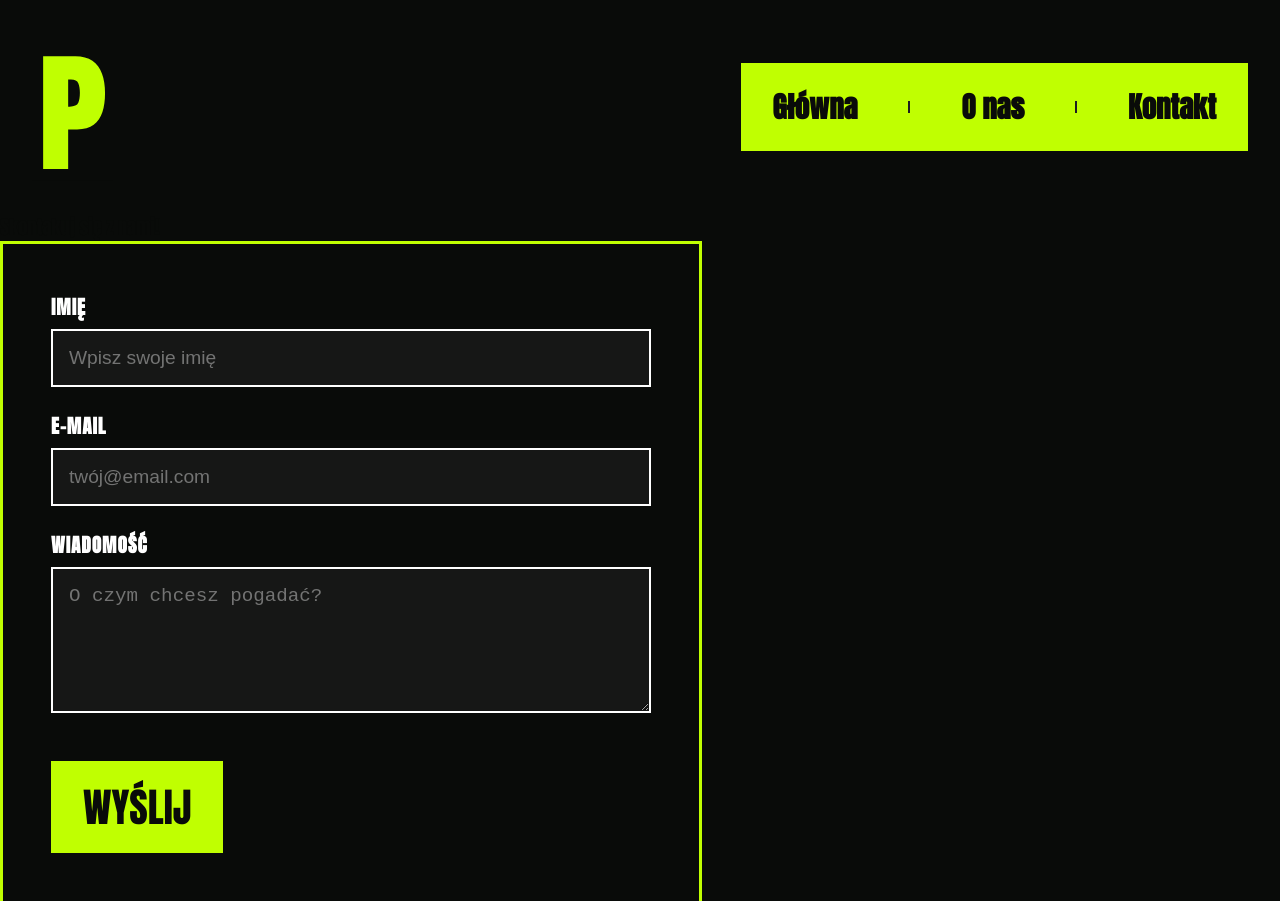
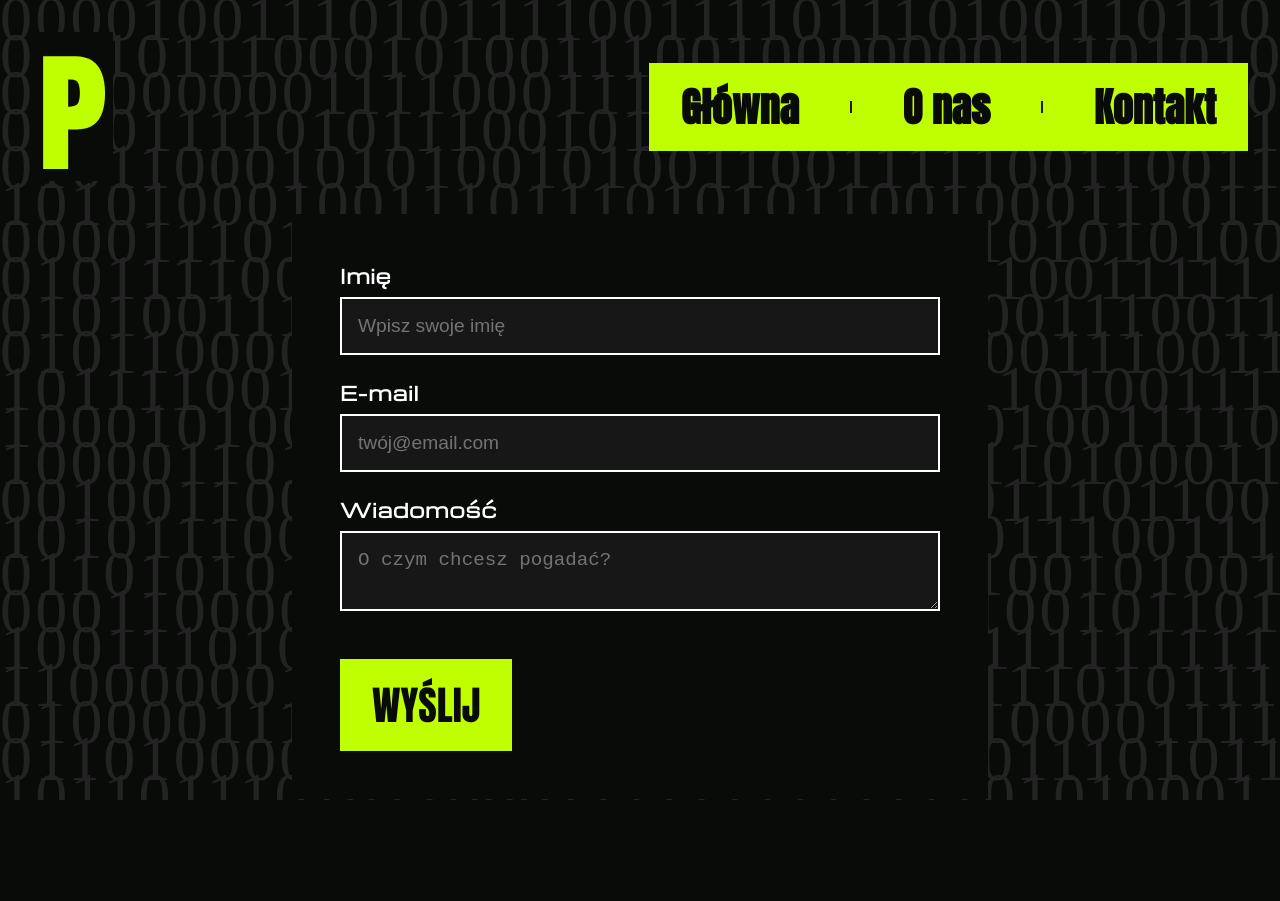
Before and after one commit to Gkrab228/uni-assignemt_Portentum, a plain HTML site: page Website/contact_us.html in a window 1280 px wide. Shown: the top 901 px of the page. Drawn offline with nearby package versions, Linux system fonts and the light colour scheme; a web font is replaced by a local one.

Commit message:
ADDED: contact us subpage and visual features to it

```diff
--- a/Website/contact_us.html
+++ b/Website/contact_us.html
@@ -8,11 +8,10 @@
     <link rel="stylesheet" href="styles/ContactUs_Style.css">
     <link rel="preconnect" href="https://fonts.googleapis.com">
     <link rel="preconnect" href="https://fonts.gstatic.com" crossorigin>
-    <link href="https://fonts.googleapis.com/css2?family=Anton&family=Michroma&family=Work+Sans:ital,wght@0,100..900;1,100..900&display=swap" rel="stylesheet">
+    <link href="https://fonts.googleapis.com/css2?family=Anton&family=Jersey+10&family=Michroma&family=Work+Sans:ital,wght@0,100..900;1,100..900&display=swap" rel="stylesheet">
 </head>
 <body>
     <main>
-        <section class="contact_us-section generate-binary">
         <header>
             <img src="Assets/Logo.svg" alt="">
             <button type="button" class="burger-menu">
@@ -26,7 +25,7 @@
                 <a href="contact_us.html"><h2>Kontakt</h2></a>
             </nav>
         </header>
-            <h3>Skontakuj się z nami!</h3>
+        <section class="contact-us-section">
             <form action="#" method="post">
                 <div class="input-group">
                     <label for="name">Imię</label>
@@ -40,14 +39,16 @@
 
                 <div class="input-group">
                     <label for="message">Wiadomość</label>
-                    <textarea id="message" name="message" rows="5" required placeholder="O czym chcesz pogadać?"></textarea>
+                    <textarea id="message" name="message" required placeholder="O czym chcesz pogadać?"></textarea>
                 </div>
 
                 <button type="submit" class="submit-btn">WYŚLIJ</button>
             </form>
+
         </section>
-
+        <div class="background-bin"></div>
     </main>
     <footer></footer>
-    <script src="script.js"></script>
 </body>
+
+<script defer type="module" src="script.js"></script>
--- a/Website/script.js
+++ b/Website/script.js
@@ -1,19 +1,12 @@
 
 
-document.querySelector('.burger-menu').addEventListener('click', () => {
-    const navMenu = document.querySelector('nav');
-    navMenu.classList.toggle('open');
-});
-
 const cans = document.querySelectorAll(".parralax");
-
 
 document.addEventListener("scroll", parralaxEffect);
 parralaxEffect();
 
 
 function parralaxEffect(){
-
     for(let can of cans){
         const coords = can.getBoundingClientRect();
         const scrollableDistance = window.innerHeight + coords.height;
@@ -34,18 +27,18 @@ interactiveItems(document.querySelector(".presentation-section"), [
     {item:  document.querySelector(".h-Green"), amp: 10},
 ]);
 
+interactiveItems(document.querySelector(".banner-section"), [
+    {item: cans[1], amp: -5, rotate: 2,scale: -0.01},
+    {item: document.querySelector(".h-Taste"), amp: 10},
+]);
+
 
 function interactiveItems(parent,items){
-    if(!parent||document.documentElement.clientWidth<700) return;
-    console.log()
+    if(!parent||detectMob()) return;
+
     parent.addEventListener("mousemove",(e)=>{
+        items.forEach(element => {
 
-        items.forEach(element => {
-            if(document.documentElement.clientWidth<700){
-                element.item.style.transform = "";
-                return false;
-
-            }
             let coords  = element.item.getBoundingClientRect();
             const center = getCentersOfElement(coords);
 
@@ -55,7 +48,7 @@ function interactiveItems(parent,items){
             let finalValue = `translate(${valueX*element.amp}px,${valueY*element.amp}px)`;
 
             if(element.rotate){
-                const distance = getDistance(coords,e,center);
+                const distance = getDistance(e,center);
                 finalValue += `rotate(${distance*element.rotate}deg)`;
             }
             if(element.scale){
@@ -67,20 +60,97 @@ function interactiveItems(parent,items){
 
 
     })
-    function getDistance(coords,event,center){
-
+    function getDistance(event,center){
         const vectorX = center.x - event.clientX;
         const vectorY = center.y - event.clientY;
 
         const distance = Math.sqrt(vectorX*vectorX + vectorY*vectorY);
         const distanceCenter = Math.sqrt(center.y*center.y + center.x*center.x)
+
         return distance/distanceCenter;
     }
 
-    function getCentersOfElement(coords){
-        let center = {
-            x: coords.right - (coords.width/2) + window.scrollX,
-            y: coords.bottom-(coords.height/2) + window.scrollY};
-        return center;
+
+};
+
+function getCentersOfElement(coords){
+    let center = {
+        x: window.scrollX + coords.right - (coords.width/2),
+        y: window.scrollY + coords.top + (coords.height/2)};
+    return center;
+}
+
+
+
+
+const backgroundBin = document.querySelector(".background-bin");
+
+if(backgroundBin)  backgroundGenerate();
+
+function backgroundGenerate(){
+    const sizeEl = document.createElement("div");
+    sizeEl.innerHTML = "1";
+    sizeEl.style.width = "min-content";
+    backgroundBin.append(sizeEl);
+    const charHeight = parseInt(getComputedStyle(sizeEl).height);
+    const charWidth = sizeEl.clientWidth;
+    sizeEl.remove();
+
+    const charVert = backgroundBin.parentNode.clientHeight / charHeight;
+    const charHoriz = backgroundBin.parentNode.clientWidth / charWidth;
+    let resultDivs =  getListDivs(charVert,charHoriz);
+
+    backgroundBin.append(...resultDivs)
+
+    if(!detectMob()){
+        document.addEventListener("mousemove", setCursorStyle);
+
+        function setCursorStyle(event){
+            if(event.target.tagName!="SPAN") return;
+            event.target.style.color = "var(--Primary-Lime)";
+            setTimeout(() => {
+                event.target.style.color = "";
+            }, 100);
+        }
     }
-};
+
+}
+
+function getListDivs(charVert,charHoriz){
+    let result = [];
+    for(let i=0;i<charVert;i++){
+        let div = document.createElement("div");
+        for(let j=0;j<charHoriz;j++){
+        const span = document.createElement("span");
+        span.innerHTML = Math.round(Math.random());
+        div.append(span);
+        }
+        result.push(div);
+    }
+    setInterval(()=>{randomSpanInsertion(result)},500);
+    return result;
+}
+
+function randomSpanInsertion(result){
+    const randomDiv = Math.round(result.length*Math.random());
+    const span = document.createElement("span");
+    span.innerHTML = "0"+ Math.round(Math.random());
+    result[randomDiv].style.color = "rgb(45, 45, 45)";
+    result[randomDiv].prepend(span);
+    setTimeout(() => {
+        result[randomDiv].style.color = "";
+    }, 100);
+
+}
+
+
+
+document.querySelector('.burger-menu').addEventListener('click', () => {
+    const navMenu = document.querySelector('nav');
+    navMenu.classList.toggle('open');
+});
+
+
+function detectMob() {
+    return ( ( window.innerWidth <= 800 ) );
+}
--- a/Website/styles/ContactUs_style.css
+++ b/Website/styles/ContactUs_style.css
@@ -1,11 +1,39 @@
+
+
+body{
+    height: 100vh;
+    display: grid;
+    grid-template-rows: 1fr auto;
+}
+
+main{
+    position: relative;
+    height: 100vh;
+    display: grid;
+    justify-items: center;
+    grid-template-rows: auto 1fr;
+    align-items: center;
+}
+
+header{
+    z-index: 1;
+}
+
+.contact-us-section{
+    height: min-content;
+    display: flex;
+    align-items: center;
+    z-index: 1;
+}
+
 form{
     display: flex;
     flex-direction: column;
+    margin: auto;
     gap: 1.5rem;
     width: min(70vw, 600px);
     background-color: var(--Primary-Onyx);
     padding: 3rem;
-    border: 3px solid var(--Primary-Lime);
 }
 
 .input-group {
@@ -15,10 +43,10 @@ form{
 }
 
 .input-group label {
+    font-family: "Michroma";
     color: white;
     font-size: 1.2rem;
     font-weight: 700;
-    text-transform: uppercase;
     letter-spacing: 1px;
 }
 
@@ -53,6 +81,21 @@ form{
     background-color: var(--Primary-Lime);
     color: var(--Primary-Onyx);
     cursor: pointer;
-    text-transform: uppercase;
+}
 
+.background-bin{
+    position: absolute;
+    user-select: none;
+    font-size: 4rem;
+    letter-spacing: .2rem;
+    line-height: calc(2rem + 5px);
+    font-family: "Jersey 10";
+    height: inherit;
+    width: 100%;
+    color: rgb(35, 35, 35);
+    overflow: hidden;
 }
+
+.background-bin span{
+    transition: color .5s cubic-bezier(0, 0.96, 0.11, 0.96);
+}
--- a/Website/styles/generalStyle.css
+++ b/Website/styles/generalStyle.css
@@ -18,7 +18,7 @@ body{
 }
 
 header{
-    height: auto;
+    height: min-content;
     display: flex;
     width: 100%;
     align-items: center;
@@ -54,7 +54,7 @@ nav{
 }
 
 nav h2{
-    font-size: 1.8rem;
+    font-size: 2.5rem;
 }
 
 .burger-menu {
@@ -104,7 +104,7 @@ nav h2{
         top: 10%;
     }
     h1{
-        font-size: calc(5em + 10vw) !important;
+        font-size: calc(5em + 10vw);
     }
 }
 
```
Also changed, not shown: Website/index.html (+1 -1 lines), Website/styles/Index_style.css (+6 -5 lines). Lines whose indentation alone changed are shown as unchanged.
